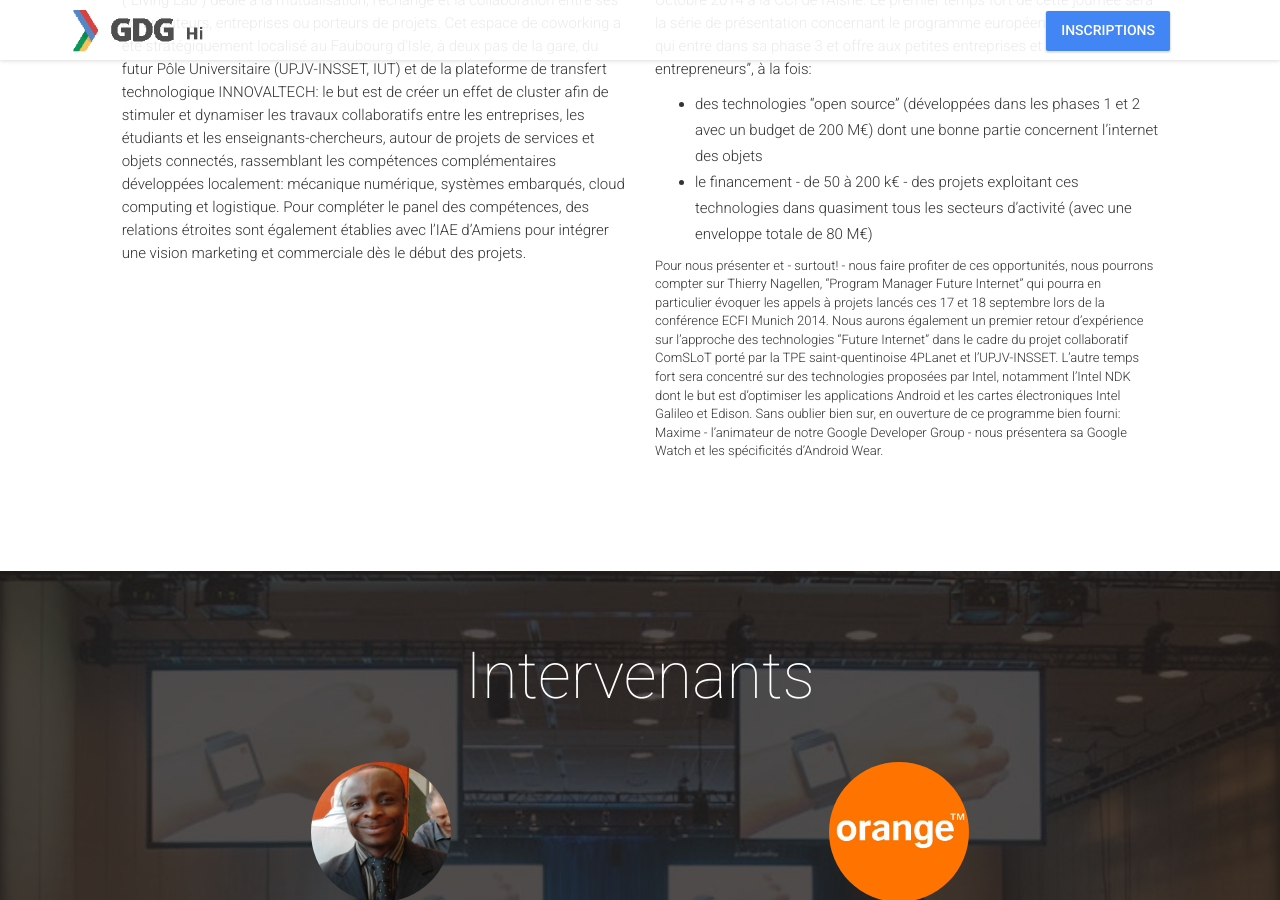
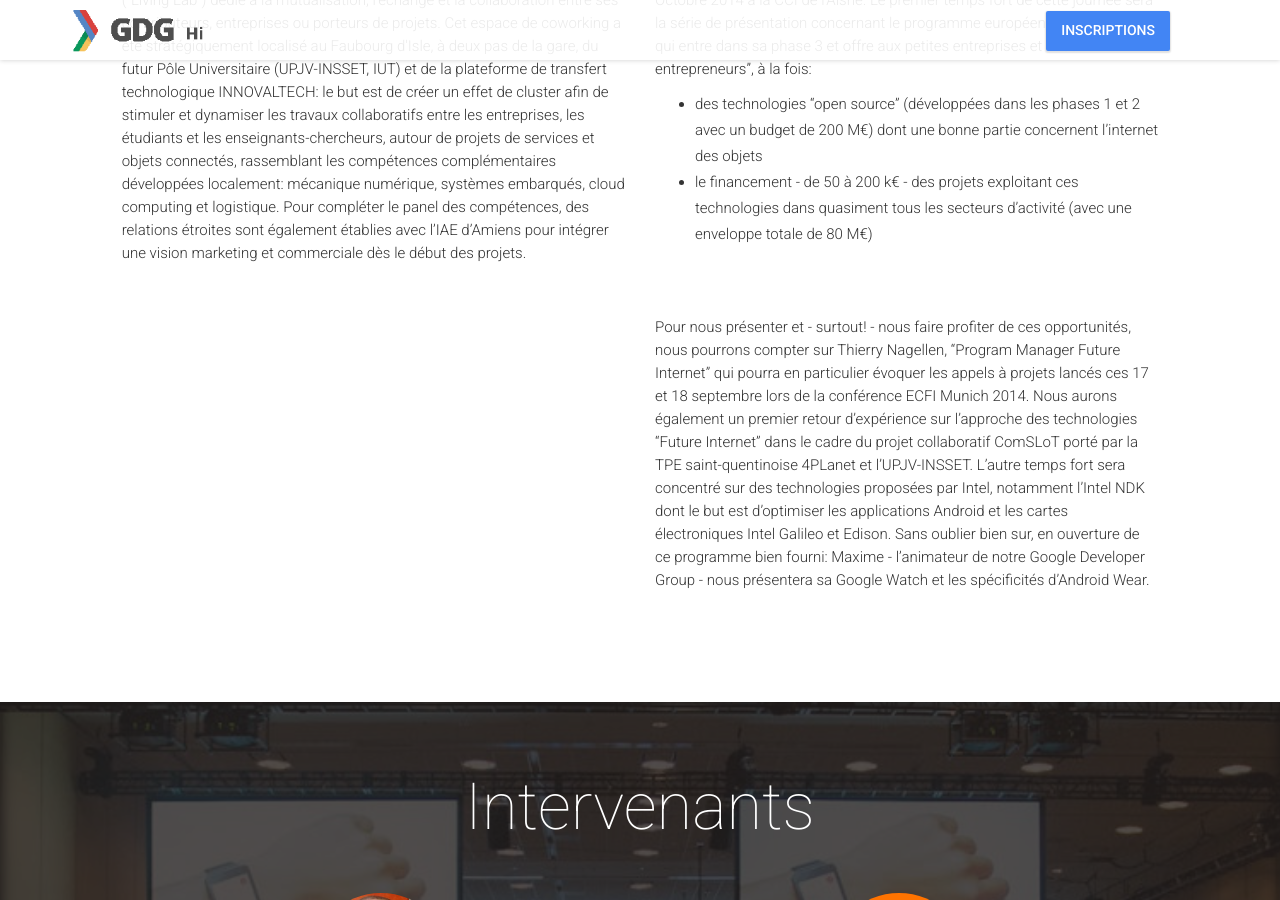
Before and after one commit to MaximeMularz/gdg-intel, a Jekyll site: the page built from index.html, in a window 1280 px wide and 900 px high, scrolled down 2714 px. Built offline with Jekyll 4.4.1, drawn with Linux system fonts in a browser that asks for light colours; nearby versions of some CDN libraries; comment, search, counter and statistics services are not loaded.

Commit message:
Post Faubourg

```diff
--- a/_includes/latest-news.html
+++ b/_includes/latest-news.html
@@ -20,17 +20,20 @@
  Pour animer cette dynamique de cluster, une à deux fois par trimestre Faubourg Numériqe organise des événements qui permettent de présenter et d’échanger les points de vues sur les opportunités et les technologies liées aux services et objets connectés.
 Notre prochain rendez-vous est fixé au 15 Octobre 2014 à la CCI de l’Aisne. Le premier temps fort de cette journée sera la série de présentation concernant le programme européen “Future Internet” qui entre dans sa phase 3 et offre aux petites entreprises et “web entrepreneurs”, à la fois:
 <ul>
-<li>des technologies “open source” (développées dans les phases 1 et 2 avec un budget de 200 M€) dont une bonne partie concernent l’internet des objets
-<li>le financement - de 50 à 200 k€ - des projets exploitant ces technologies dans quasiment tous les secteurs d’activité (avec une enveloppe totale de 80 M€)
+    <li>des technologies “open source” (développées dans les phases 1 et 2 avec un budget de 200 M€) dont une bonne partie concernent l’internet des objets</li>
+<li>le financement - de 50 à 200 k€ - des projets exploitant ces technologies dans quasiment tous les secteurs d’activité (avec une enveloppe totale de 80 M€)</li>
 </ul>
-Pour nous présenter et - surtout! - nous faire profiter de ces opportunités, nous pourrons compter sur Thierry Nagellen, “Program Manager Future Internet” qui pourra en particulier évoquer les appels à projets lancés ces 17 et 18 septembre lors de la conférence ECFI Munich 2014. Nous aurons également un premier retour d’expérience sur l’approche des technologies “Future Internet” dans le cadre du projet collaboratif ComSLoT porté par la TPE saint-quentinoise 4PLanet et l’UPJV-INSSET.
+
+</p>
+					</div>
+  <div class="post col-md-6 col-sm-6 text-left animated hiding" data-animation="fadeInDown" data-delay="500">
+<p class="post-body">Pour nous présenter et - surtout! - nous faire profiter de ces opportunités, nous pourrons compter sur Thierry Nagellen, “Program Manager Future Internet” qui pourra en particulier évoquer les appels à projets lancés ces 17 et 18 septembre lors de la conférence ECFI Munich 2014. Nous aurons également un premier retour d’expérience sur l’approche des technologies “Future Internet” dans le cadre du projet collaboratif ComSLoT porté par la TPE saint-quentinoise 4PLanet et l’UPJV-INSSET.
 
 L’autre temps fort sera concentré sur des technologies proposées par Intel, notamment l’Intel NDK dont le but est d’optimiser les applications Android et les cartes électroniques Intel Galileo et Edison.
 
-Sans oublier bien sur, en ouverture de ce programme bien fourni: Maxime - l’animateur de notre Google Developer Group - nous présentera sa Google Watch et les spécificités d’Android Wear.
-</p>
-					</div>
+    Sans oublier bien sur, en ouverture de ce programme bien fourni: Maxime - l’animateur de notre Google Developer Group - nous présentera sa Google Watch et les spécificités d’Android Wear.</p>
 
+            </div>
 
             </article>
 
```
